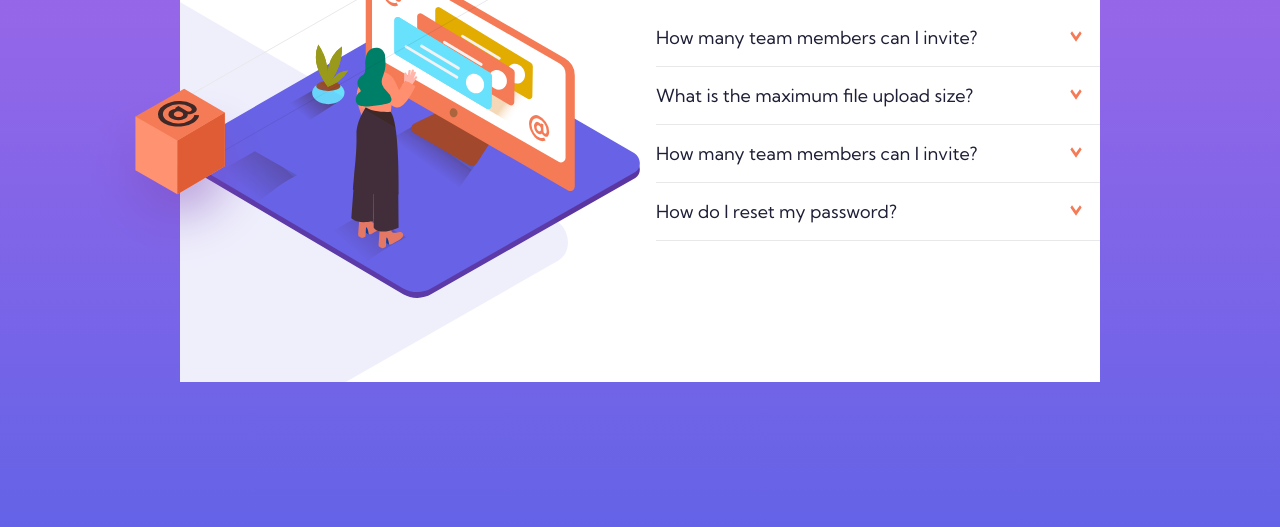
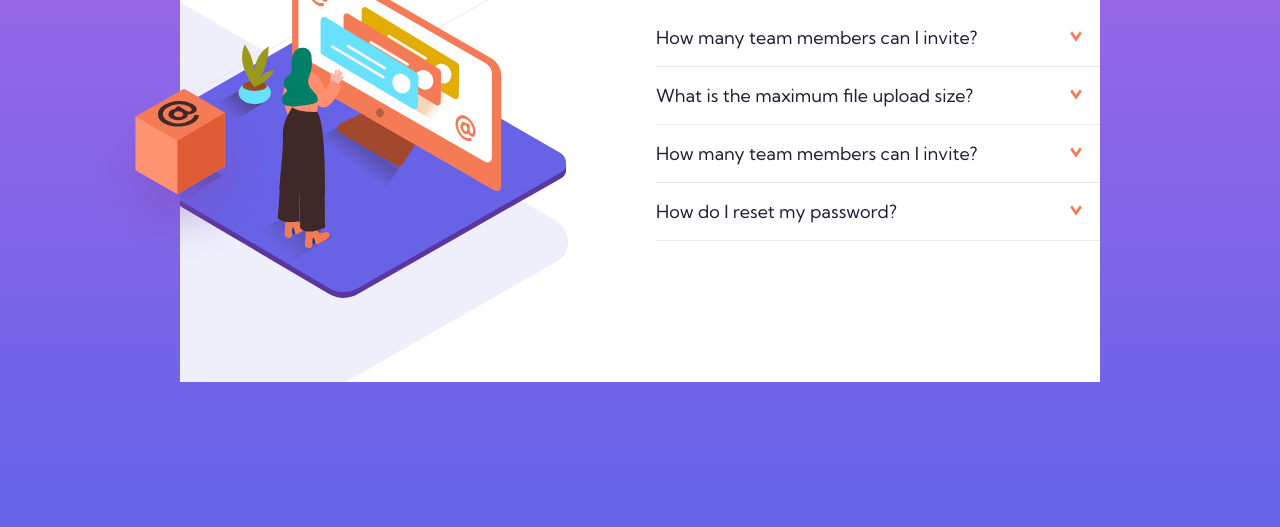
Before and after one commit to Mohammad-Eshtaiwi/Frontend-Mentor-FAQ-Accordion-Card, a plain HTML site: page index.html in a window 1280 px wide. Shown: the part 273-800 px from the top of the page. Drawn offline with Linux system fonts and the light colour scheme.

Commit message:
redo something ...  :(

```diff
--- a/style.css
+++ b/style.css
@@ -221,13 +221,19 @@ main .bg>* {
 }
 
 @media screen and (min-width: 1011px) {
+
+    .d-block-lg {
+        display: block;
+    }
+
+    main .bg .illustration {
+        transform: translateX(-16%);
+        clip-path: polygon(16% 0, 100% 0, 100% 100%, 16% 100%);
+    }
+
     main .bg .illustration-box {
         z-index: 1;
         transform: translate(-50%, 28%);
-    }
-
-    .d-block-lg {
-        display: block;
     }
 }
 
```
